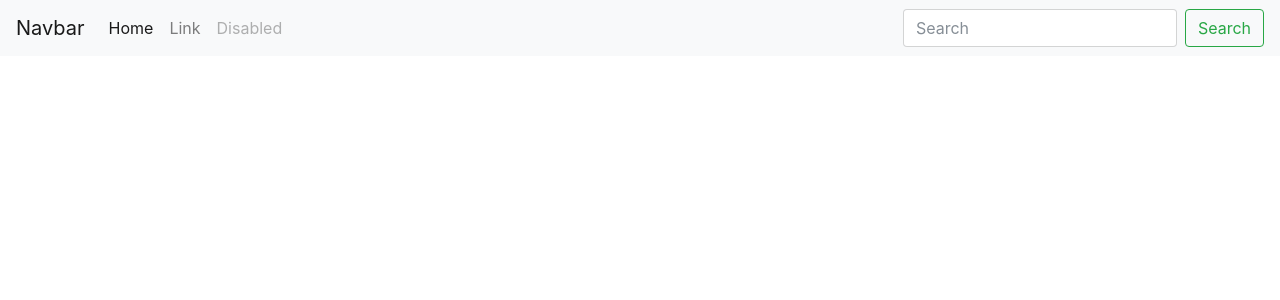
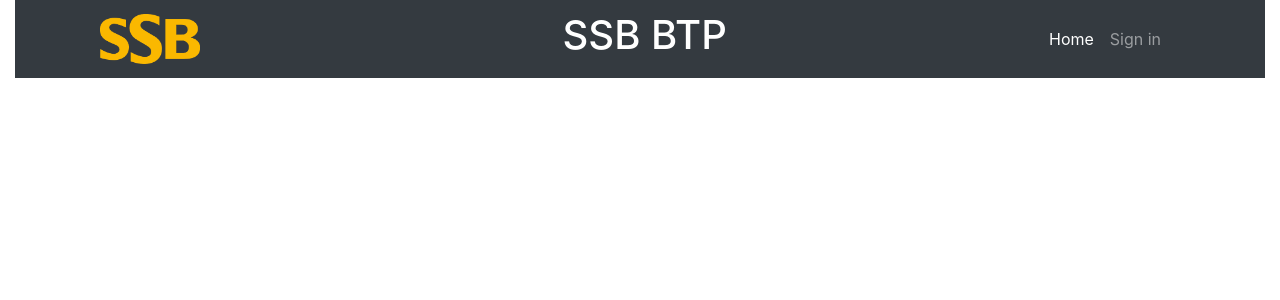
Before and after one commit to Sylvain059/Evaluation-PHP, a PHP site: page /views/index.php in a window 1280 px wide. Shown: the top 300 px of the page. Run offline with PHP 8.4, Linux system fonts and the light colour scheme; some libraries are stand-ins or nearby versions.

Commit message:
add logo.png & mobile menu

```diff
--- a/views/header.php
+++ b/views/header.php
@@ -1,27 +1,23 @@
-
-<header>
-	<nav class="navbar navbar-expand-lg navbar-light bg-light">
-  <a class="navbar-brand" href="#">Navbar</a>
+<header class="container-fluid">
+	<nav class="navbar navbar-expand-lg navbar-dark bg-dark">
+		<div class="container">
+			<a href="" class="col-3 col-md-5">
+				<img src="../img/logo.png" class="img-fluid logo" alt="Company logo">
+			</a>
+			<a class="navbar-brand col-6 col-md-5" href="#"><h1>SSB BTP</h1></a>
 			<button class="navbar-toggler" type="button" data-toggle="collapse" data-target="#navbarSupportedContent" aria-controls="navbarSupportedContent" aria-expanded="false" aria-label="Toggle navigation">
 			<span class="navbar-toggler-icon"></span>
 			</button>
-
-  <div class="collapse navbar-collapse" id="navbarSupportedContent">
+			<div class="collapse navbar-collapse col-3 col-md-2" id="navbarSupportedContent">
 				<ul class="navbar-nav mr-auto">
 					<li class="nav-item active">
-        <a class="nav-link" href="#">Home <span class="sr-only">(current)</span></a>
+						<a class="nav-link" href="#">Home<span class="sr-only">(current)</span></a>
 					</li>
 					<li class="nav-item">
-        <a class="nav-link" href="#">Link</a>
-      </li>
-      <li class="nav-item">
-        <a class="nav-link disabled" href="#">Disabled</a>
+						<a class="nav-link" href="#">Sign in</a>
 					</li>
 				</ul>
-    <form class="form-inline my-2 my-lg-0">
-      <input class="form-control mr-sm-2" type="text" placeholder="Search" aria-label="Search">
-      <button class="btn btn-outline-success my-2 my-sm-0" type="submit">Search</button>
-    </form>
+			</div>
 		</div>
 	</nav>
 </header>
```
Lines whose indentation alone changed are shown as unchanged.
